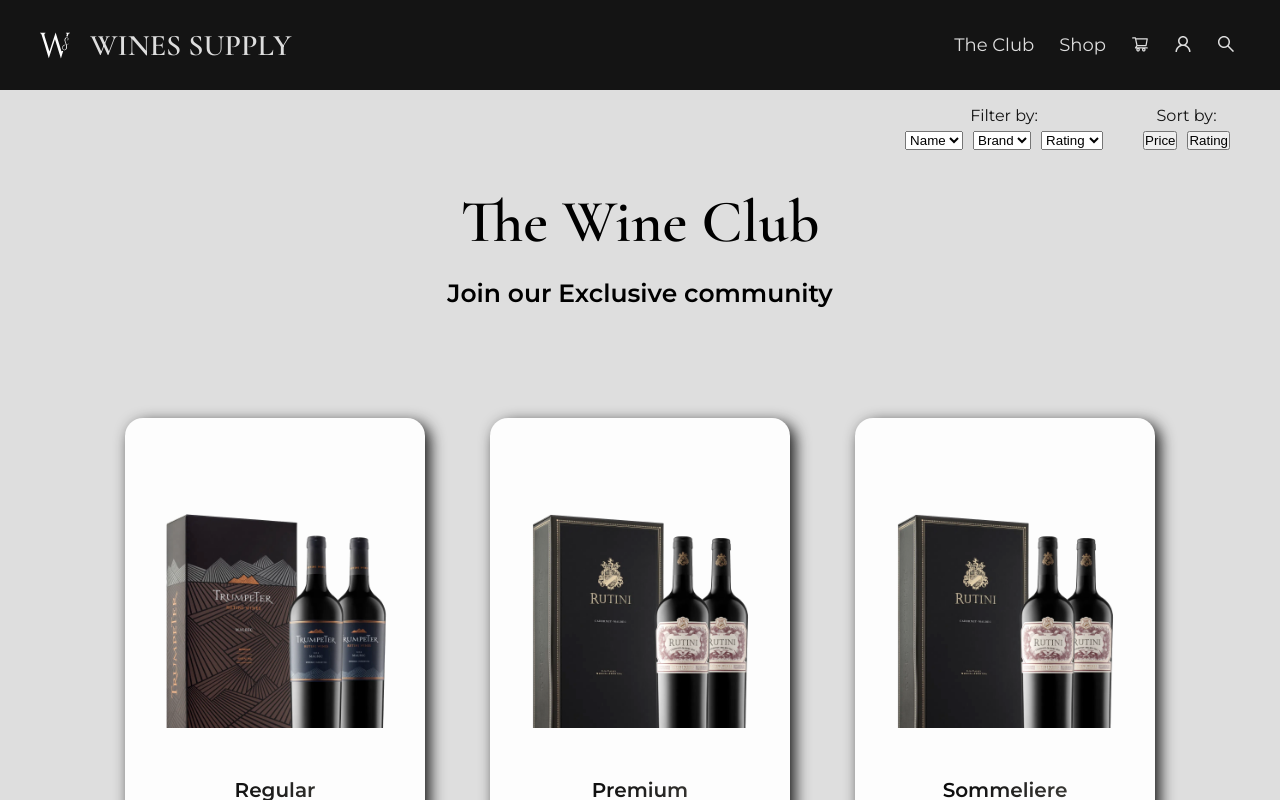
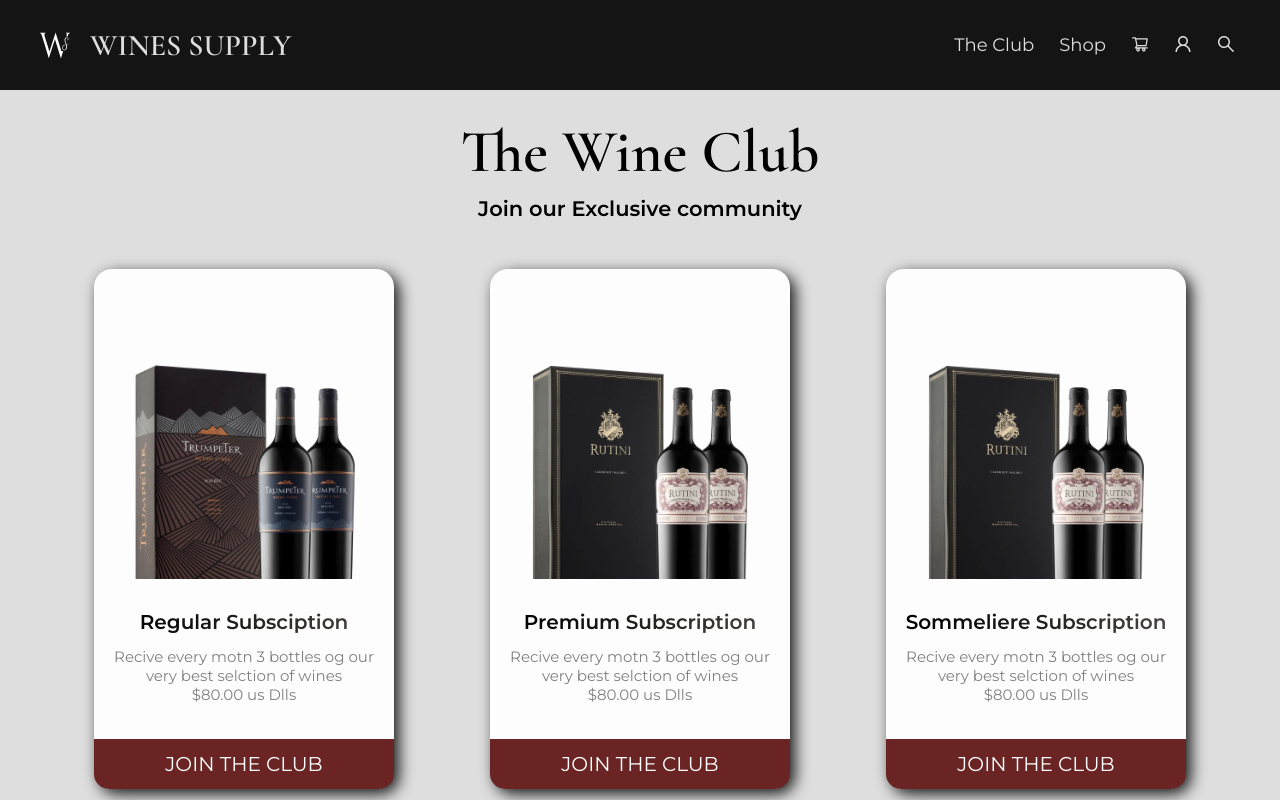
Before and after one commit to Wine-Supply/wine-supply-front, a React (Create React App) app: page /wineClubp in a window 1280 px wide. Shown: the top 800 px of the page. Built offline with nearby package versions, Linux system fonts and the light colour scheme.

Commit message:
eliminacion de filter en app, detalles en wine club

```diff
--- a/src/App.tsx
+++ b/src/App.tsx
@@ -2,7 +2,6 @@ import Home from "./components/home/Home";
 import Navbar from "./components/nav/navbar";
 import Footer from "./components/footer/Footer";
 import CatalogueProducts from "./components/catalogo/CatalogueProducts";
-import Filter from "./components/filter/Filter";
 import Form from "./components/form/Form";
 import "./App.css";
 import { Route, Routes } from "react-router-dom";
@@ -14,7 +13,6 @@ function App() {
   return (
     <div className="App">
       <Navbar />
-      <Filter />
       <Routes>
         <Route path="/" element={< Home />} />
         <Route path="/home/products/detail/:id" element={<Detail />} />
--- a/src/components/section-wine-club/WineClub.tsx
+++ b/src/components/section-wine-club/WineClub.tsx
@@ -20,7 +20,9 @@ export const WineClub = ({ title,imgUrl }: CardType) => {
         <CardTextTitle>{title}</CardTextTitle>
           <CardTextBody>
           Recive every motn 3 bottles og our
+          <br />
           very best selction of wines
+          <br />
           $80.00 us Dlls
            </CardTextBody>
         </CardTextWrapper>
--- a/src/components/section-wine-club/index.tsx
+++ b/src/components/section-wine-club/index.tsx
@@ -3,9 +3,9 @@ import styled from "styled-components";
 import img1 from "./wineclub2.png";
 import img2 from "./wineclub1.png";
 
-
 const CardContainer = styled.div`
-  padding: 8rem;
+  padding-inline: 6rem;
+  padding: 1.8rem;
   display: flex;
   align-items: center;
   background: var(--color-light);
@@ -23,13 +23,14 @@ const Container = styled.div`
   background: var(--color-light);
 
   h1 {
+    margin-top: 1.6rem;
     font-size: 6rem;
     font-family: var(--font-title);
     font-weight: 600;
   }
   h2 {
-    font-size: 2.5rem;
-    margin-top: 2rem;
+    font-size: 2.1rem;
+    margin-top: 0.8rem;
   }
 
 `;
--- a/src/components/section-wine-club/wineClubSections.ts
+++ b/src/components/section-wine-club/wineClubSections.ts
@@ -22,17 +22,16 @@ export const CardImage = styled.div<{ background: string }>`
 
 export const CardTextWrapper = styled.div`
   grid-area: text;
-  margin: 50px;
+  margin: 18px 15px;
 `;
 
 
 export const CardTextTitle = styled.h2`
-  margin-top: 0px;
+  margin: 0;
   font-size: 2rem;
   box-sizing: border-box;
   min-width: 0px;
-  line-height: 1.2;
-  margin: 0px;
+  line-height: 5rem;
   background: linear-gradient(
     90deg, rgba(0,0,0,1) 0%,
     rgba(20,20,20,1) 35%,
```
